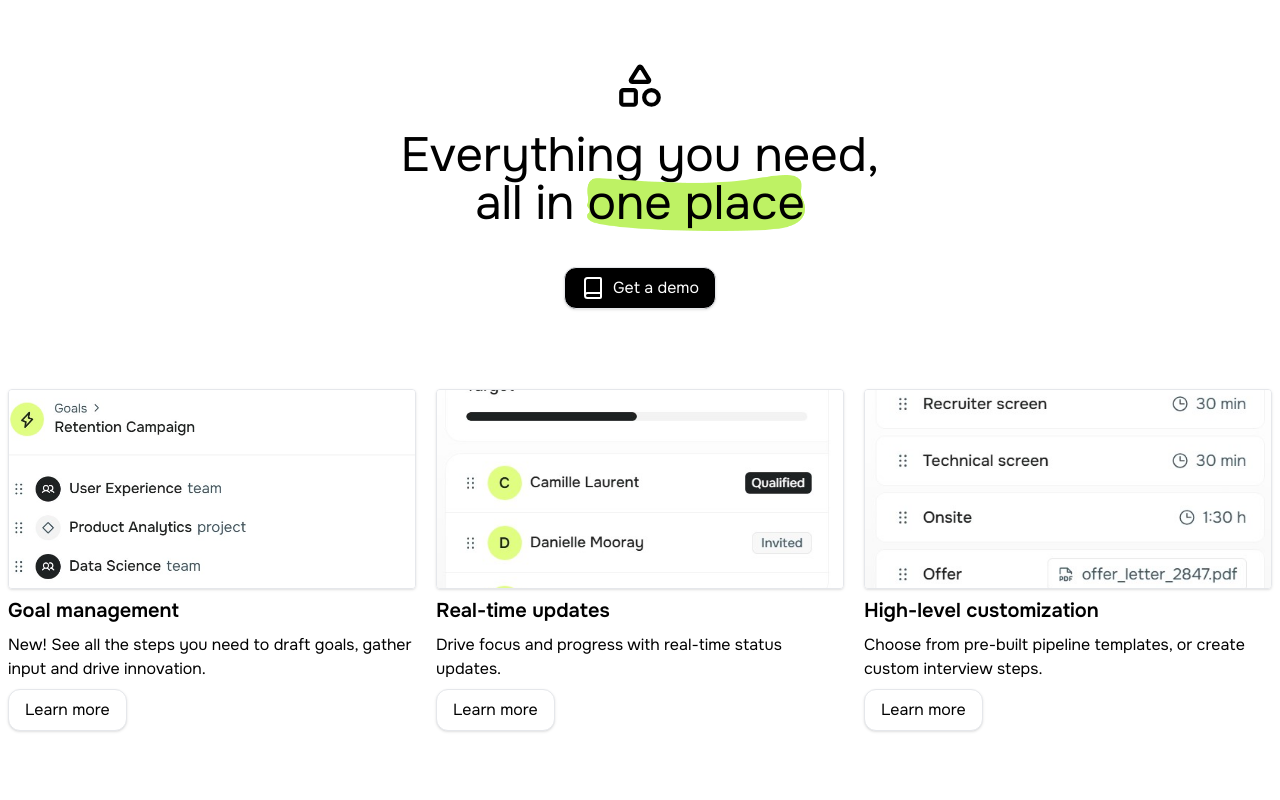
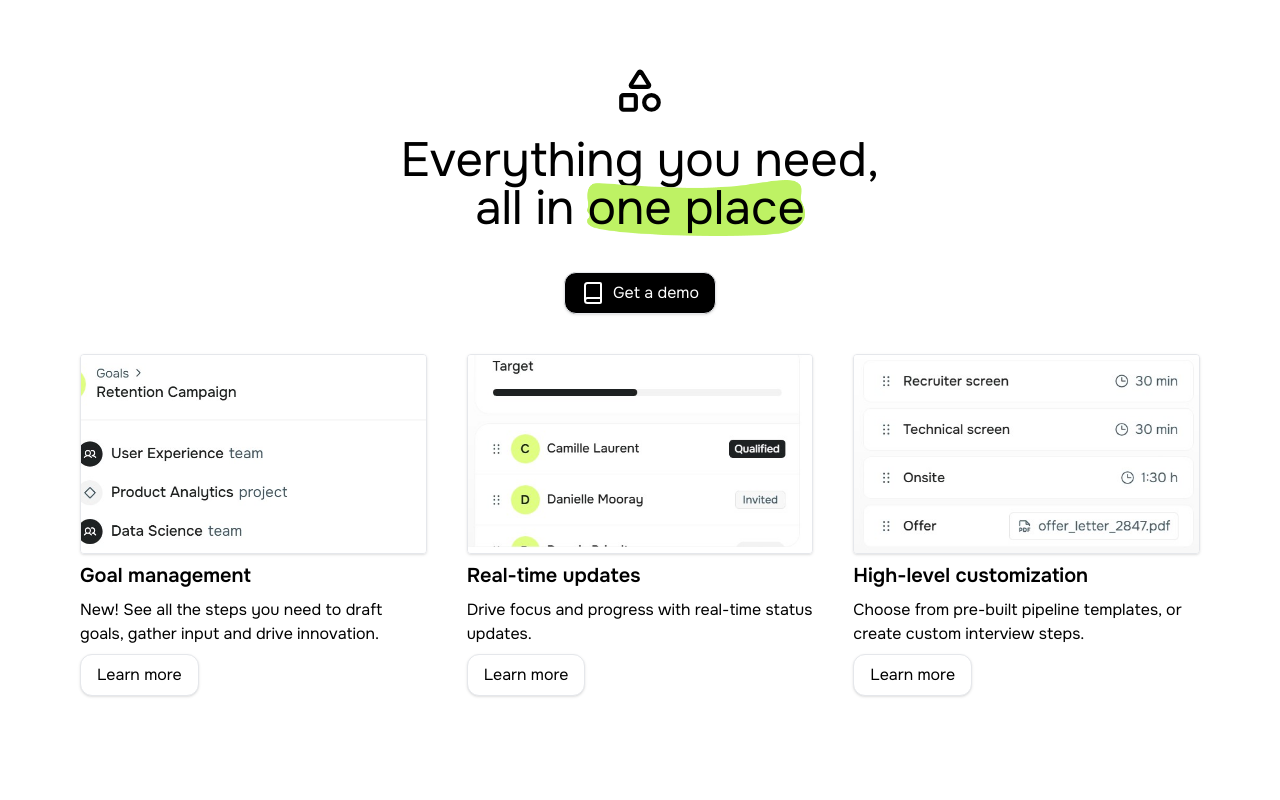
Before and after one commit to marklumba1/my-landing-page, a Next.js app: page / in a window 1280 px wide. Shown: the part 1320-2120 px from the top of the page. Built offline with nearby package versions, Linux system fonts and the light colour scheme.

Commit message:
add features

```diff
--- a/src/app/_components/Highlight/Highlight.tsx
+++ b/src/app/_components/Highlight/Highlight.tsx
@@ -4,10 +4,9 @@ import { ReactNode } from "react";
 
 interface HighlightProps {
   logo?: ReactNode;
-  title: string;
+  title: ReactNode;
   description?: string;
   cta?: ButtonProps;
-  textHighlight: string;
   children?: ReactNode
 }
 export default function Highlight({
@@ -15,7 +14,6 @@ export default function Highlight({
   title,
   description,
   cta,
-  textHighlight,
   children
 }: HighlightProps) {
   return (
@@ -23,12 +21,9 @@ export default function Highlight({
       {logo && <div>{logo}</div>}
 
       <p className="text-5xl max-w-[500px] text-center">
-        {title}{" "}
-        <span className=" bg-lime-300 whitespace-nowrap [mask-image:url('/brushstroke.png')]    [mask-size:100%_90%] [mask-repeat:no-repeat] [mask-position:center]">
-          {textHighlight}
-        </span>
+        {title}
       </p>
-      <p>{description}</p>
+      <p className="text-center">{description}</p>
       {children && children}
       {cta && <Button label={cta.label} icon={cta.icon} type={cta.type} />}
     </div>
--- /dev/null
+++ b/src/app/_components/Highlight/TextHighlight.tsx
@@ -0,0 +1,7 @@
+export default function TextHighlight({text}: {text: string}) {
+  return (
+    <span className=" bg-lime-300 whitespace-nowrap [mask-image:url('/brushstroke.png')]    [mask-size:100%_90%] [mask-repeat:no-repeat] [mask-position:center]">
+      {text}
+    </span>
+  );
+}
--- a/src/app/_components/Navbar/Navbar.tsx
+++ b/src/app/_components/Navbar/Navbar.tsx
@@ -13,7 +13,7 @@ const NavBar = () => {
       <h1 className="flex items-center z-20 font-bold text-2xl">{logo}</h1>
       <div className="flex gap-2 z-20">
         {cta.map((cta) => (
-          <Button key={cta.label} label={cta.label} type={cta.type} />
+          <Button key={cta.label} className="hidden sm:block" label={cta.label} type={cta.type} />
         ))}
         <span onClick={toggle} className="ml-2 my-auto xl:hidden hover:cursor-pointer">
           {!value ? <Menu size={30}/> : <X size={30}/>}
--- a/src/app/page.tsx
+++ b/src/app/page.tsx
@@ -4,22 +4,25 @@ import { Shapes, Book } from "lucide-react";
 import { cards, growthLevels, realtimeUpdates } from "./constants";
 import Card from "./_components/Card/Card";
 import Features from "./_components/Features/Features";
+import Background from "./_components/Background/Background";
+import TextHighlight from "./_components/Highlight/TextHighlight";
 const HomePage: React.FC = () => {
   return (
-    <div className="flex flex-col gap-20 py-24 px-2">
+    <div className="flex flex-col gap-40 py-24 px-10 md:px-20">
       <section>
         <Hero />
       </section>
       <section className="max-w-7xl mx-auto">
         <Highlight
           logo={<Shapes size={50} />}
-          title="Everything you need, all in"
-          textHighlight="one place"
-          cta={{ label: "Get a demo", type: "secondary", icon: <Book/> }}
+          title={<p>Everything you need, all in <TextHighlight text="one place"/></p>}
+          cta={{ label: "Get a demo", type: "secondary", icon: <Book /> }}
         />
-      </section>
-      <section className="grid grid-cols-2 xl:flex gap-5 max-w-7xl mx-auto">
-        {cards.map(card => <Card key={card.title.text} {...card}/>)}
+        <div className="mt-10 grid grid-cols-1 sm:grid-cols-2 md:grid-cols-3 gap-10">
+          {cards.map((card) => (
+            <Card key={card.title.text} {...card} />
+          ))}
+        </div>
       </section>
       <section className="max-w-7xl mx-auto">
         <Features {...realtimeUpdates} />
@@ -27,6 +30,24 @@ const HomePage: React.FC = () => {
       <section className="max-w-7xl mx-auto">
         <Features {...growthLevels} reverse={true} />
       </section>
+      <section className="max-w-7xl mx-auto">
+        <Background>
+          <Highlight
+            title={<p>Less paperwork more <TextHighlight text="people work."/></p>}
+            description="We integrate seamlessly with the tools you already use. Work smarter with Remote."
+            cta={{ label: "See all integration", type: "primary" }}
+          />
+        </Background>
+      </section>
+         <section className="max-w-7xl mx-auto">
+        <Background>
+          <Highlight
+            title={<p>Make <TextHighlight text="actionable"/> decisions simpler.</p>}
+            description="Focus on what matters - let us handle the busywork while you build better relationships."
+            cta={{ label: "Get a demo", type: "secondary", icon: <Book />}}
+          />
+        </Background>
+      </section>
     </div>
   );
 };
```
